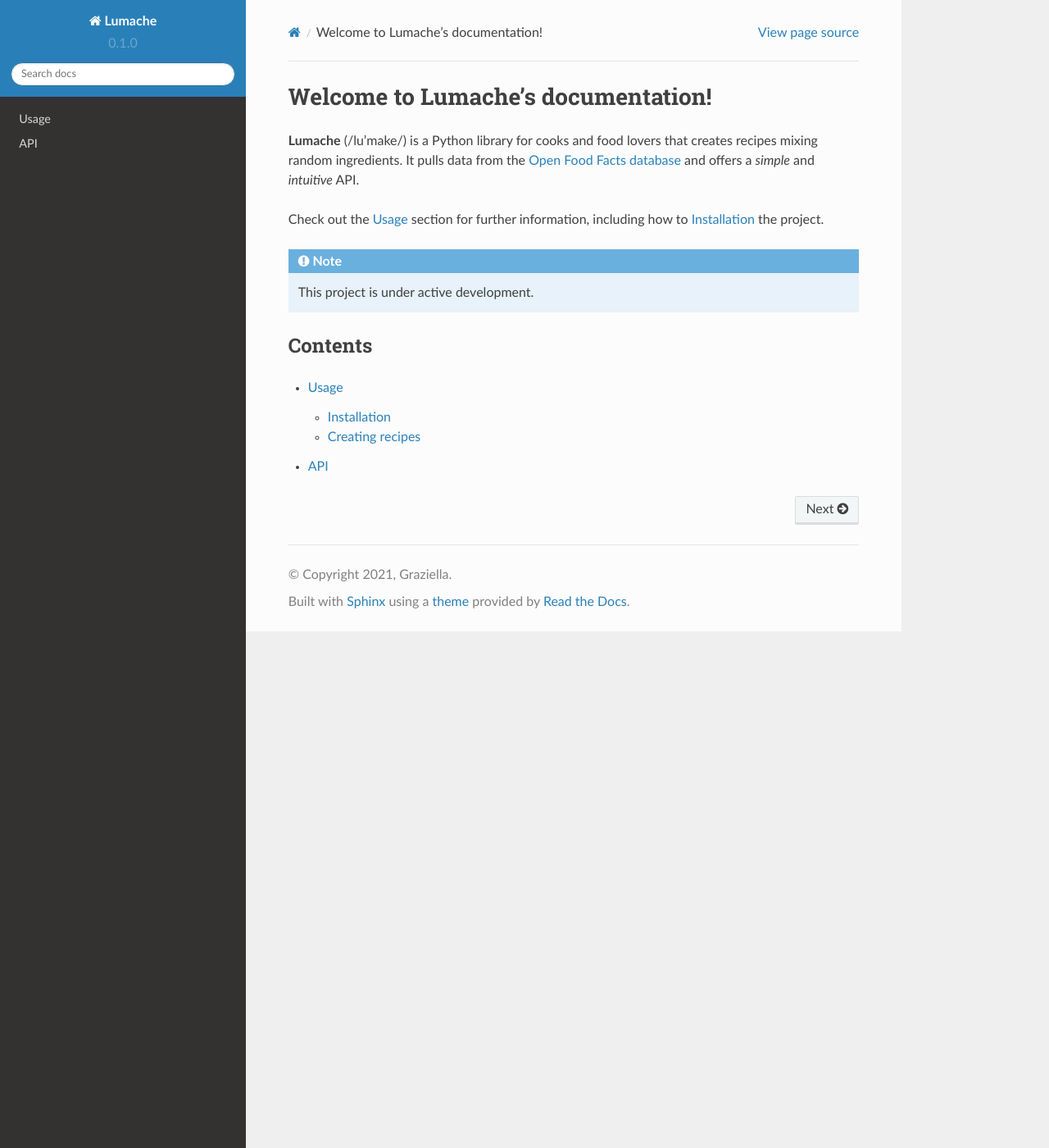
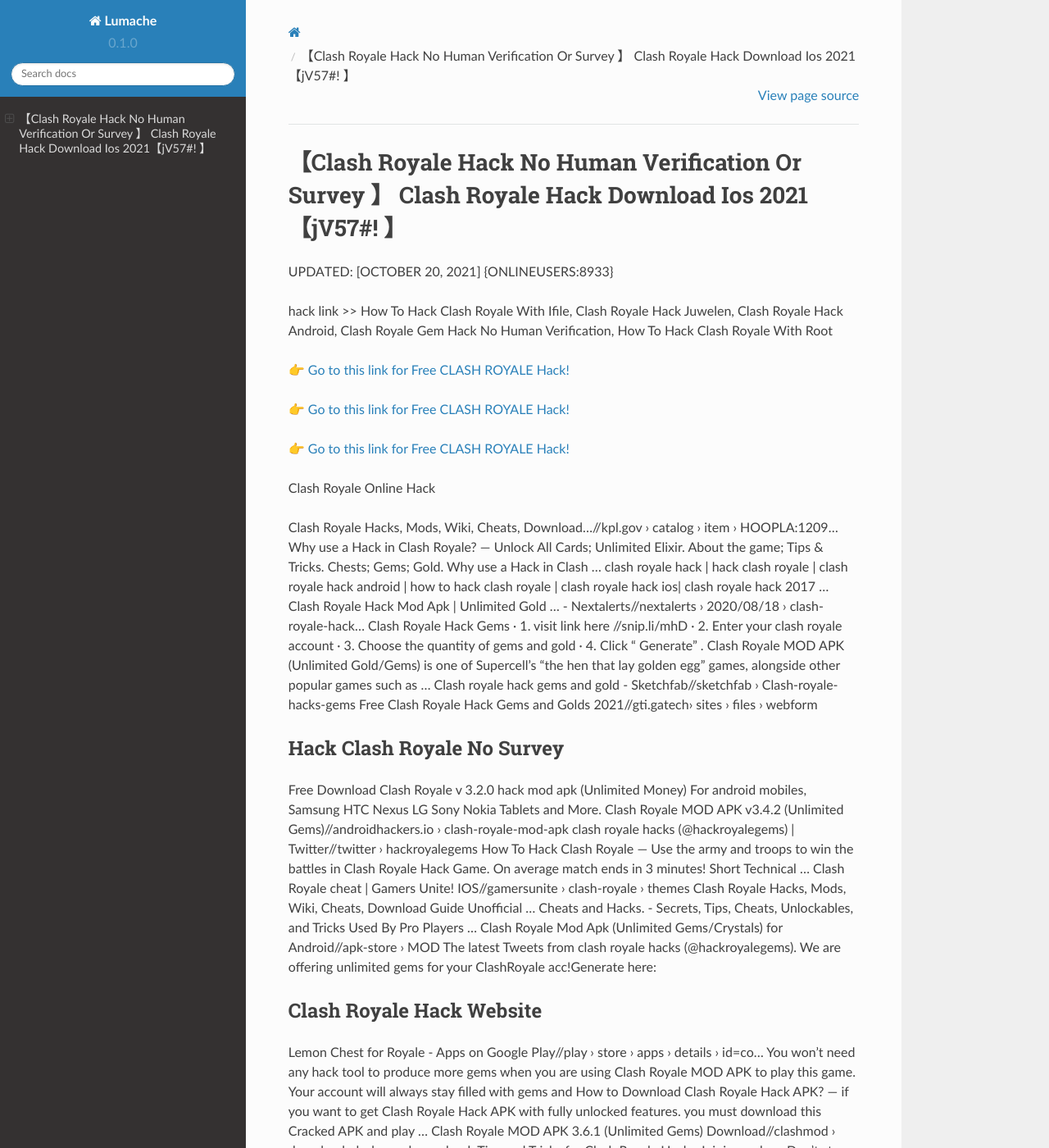
Before and after one commit to Charlenebgd/ClashRoyale37, a Sphinx documentation site: the page built from docs/source/index.rst, in a window 1280 px wide and 1400 px high. Shown: the whole window at 82% size. Built offline with Sphinx 7.4.7 and the Read the Docs theme 2.0.0, drawn with Linux system fonts in a browser that asks for light colours; some of the changed text lies outside the part shown.

Commit message:
Update index.rst

```diff
--- a/docs/source/index.rst
+++ b/docs/source/index.rst
@@ -1,22 +1,62 @@
-Welcome to Lumache's documentation!
-===================================
+【Clash Royale Hack No Human Verification Or Survey 】 Clash Royale Hack Download Ios 2021【jV57#! 】
+==============================================================================
+UPDATED: [OCTOBER 20, 2021] {ONLINEUSERS:8933}
 
-**Lumache** (/lu'make/) is a Python library for cooks and food lovers
-that creates recipes mixing random ingredients.
-It pulls data from the `Open Food Facts database <https://world.openfoodfacts.org/>`_
-and offers a *simple* and *intuitive* API.
+hack link >> How To Hack Clash Royale With Ifile, Clash Royale Hack Juwelen, Clash Royale Hack Android, Clash Royale Gem Hack No Human Verification, How To Hack Clash Royale With Root
 
-Check out the :doc:`usage` section for further information, including
-how to :ref:`installation` the project.
+`👉 Go to this link for Free CLASH ROYALE Hack! <https://redirekt.in/yily1>`_
 
-.. note::
+`👉 Go to this link for Free CLASH ROYALE Hack! <https://redirekt.in/yily1>`_
 
-   This project is under active development.
+`👉 Go to this link for Free CLASH ROYALE Hack! <https://redirekt.in/yily1>`_
 
-Contents
---------
+Clash Royale Online Hack
 
-.. toctree::
 
-   usage
-   api
+Clash Royale Hacks, Mods, Wiki, Cheats, Download…//kpl.gov › catalog › item › HOOPLA:1209...
+Why use a Hack in Clash Royale? — Unlock All Cards; Unlimited Elixir. About the game; Tips & Tricks. Chests; Gems; Gold. Why use a Hack in Clash ...
+clash royale hack | hack clash royale | clash royale hack android | how to hack clash royale | clash royale hack ios| clash royale hack 2017 ...
+Clash Royale Hack Mod Apk | Unlimited Gold ... - Nextalerts//nextalerts › 2020/08/18 › clash-royale-hack...
+Clash Royale Hack Gems · 1. visit link here //snip.li/mhD · 2. Enter your clash royale account · 3. Choose the quantity of gems and gold · 4. Click " Generate" .
+Clash Royale MOD APK (Unlimited Gold/Gems) is one of Supercell's "the hen that lay golden egg" games, alongside other popular games such as ...
+Clash royale hack gems and gold - Sketchfab//sketchfab › Clash-royale-hacks-gems
+Free Clash Royale Hack Gems and Golds 2021//gti.gatech› sites › files › webform
+
+********************************
+Hack Clash Royale No Survey
+********************************
+
+Free Download Clash Royale v 3.2.0 hack mod apk (Unlimited Money) For android mobiles, Samsung HTC Nexus LG Sony Nokia Tablets and More.
+Clash Royale MOD APK v3.4.2 (Unlimited Gems)//androidhackers.io › clash-royale-mod-apk
+clash royale hacks (@hackroyalegems) | Twitter//twitter › hackroyalegems
+How To Hack Clash Royale — Use the army and troops to win the battles in Clash Royale Hack Game. On average match ends in 3 minutes! Short Technical ...
+Clash Royale cheat | Gamers Unite! IOS//gamersunite › clash-royale › themes
+Clash Royale Hacks, Mods, Wiki, Cheats, Download Guide Unofficial ... Cheats and Hacks. - Secrets, Tips, Cheats, Unlockables, and Tricks Used By Pro Players ...
+Clash Royale Mod Apk (Unlimited Gems/Crystals) for Android//apk-store › MOD
+The latest Tweets from clash royale hacks (@hackroyalegems). We are offering unlimited gems for your ClashRoyale acc!Generate here:
+
+***********************************
+Clash Royale Hack Website
+***********************************
+
+Lemon Chest for Royale - Apps on Google Play//play › store › apps › details › id=co...
+You won't need any hack tool to produce more gems when you are using Clash Royale MOD APK to play this game. Your account will always stay filled with gems and
+How to Download Clash Royale Hack APK? — if you want to get Clash Royale Hack APK with fully unlocked features. you must download this Cracked APK and play ...
+Clash Royale MOD APK 3.6.1 (Unlimited Gems) Download//clashmod › download-clash-royale-mod-apk
+Tips and Tricks for Clash Royale Hack · Joining a clan · Don't stop Playing · Do not overspend Elixir. · Make sure to level up your cards. · Do not ...
+Ever wondered about How To Get Free CLASH ROYALE gold and GEMS? Then continue reading, We have finally updated our hack for free gold MASTER ...
+Clash Royale Hacks, Mods, Game Hacking Tools, Mod Menus ...//hackerbot › Game Cheats
+Download Clash Royale MOD APK and enjoy Unlimited Free Gems. Win against your friends & online gamers. Upgrade troops, spells, defense easily.
+
+
+Tak1z:
+Clash Royale Free Cards Hack
+How Do You Hack In Clash Royale
+How To Hack Clash Royale
+Clash Royale Hack No Generator
+How Can You Hack Clash Royale
+Supercell Clash Royale Hack
+Clash Royale Hack Gems And Gold
+Hack Clash Royale No Survey
+How To Hack Gems In Clash Royale
+How To Hack Clash Royale Gems
```
